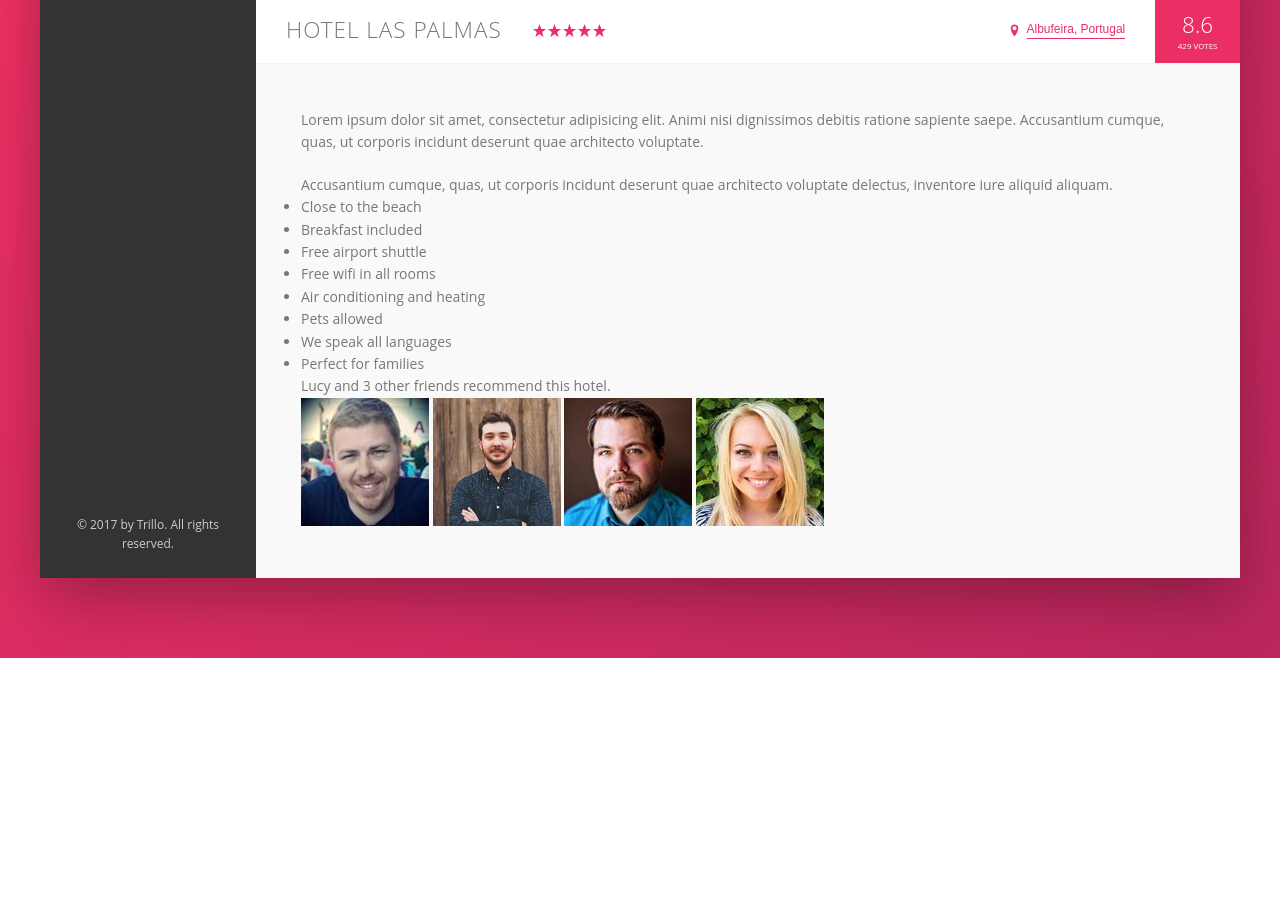
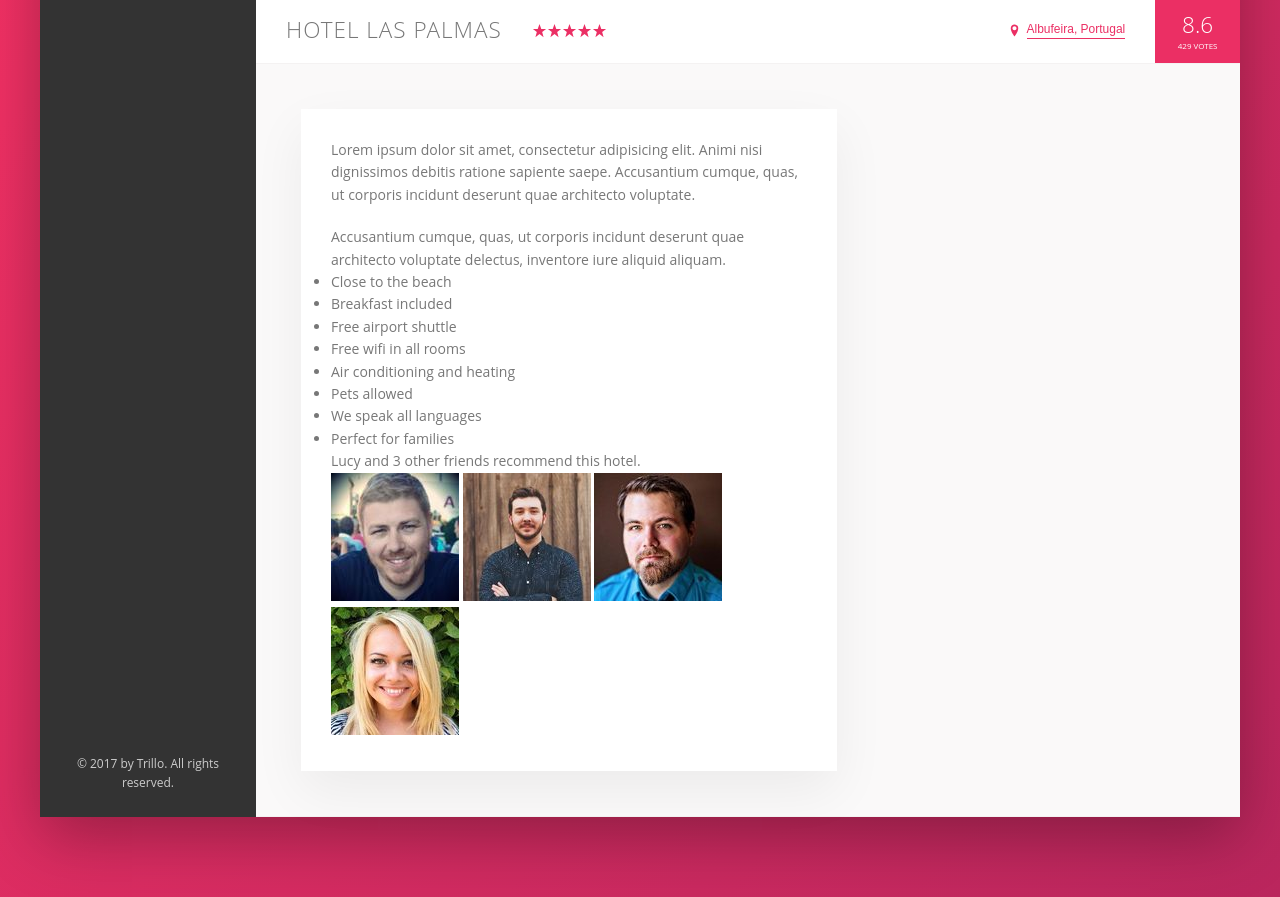
Before and after one commit to nazarepiedady/trillo, a website: page index.html in a window 1280 px wide. Shown: the part 538-1435 px from the top of the page. Before the commit the page ends 1196 px from the top, so only its background shows below. Drawn offline with Linux system fonts and the light colour scheme.

Commit message:
Set styles to the description section

```diff
--- a/assets/styles/sass/layouts/_description.scss
+++ b/assets/styles/sass/layouts/_description.scss
@@ -0,0 +1,17 @@
+.description {
+  flex: 0 0 60%;
+  padding: 3rem;
+  margin-right: 4.5rem;
+  background-color: #fff;
+  box-shadow: $light-shadow;
+
+  @media only screen and (max-width: $bp-medium) {
+    padding: 2rem;
+    margin-right: 3rem;
+  }
+
+  @media only screen and (max-width: $bp-small) {
+    margin-right: 0;
+    margin-bottom: 3rem;
+  }
+}
```
Also changed, not shown: assets/styles/main.css, 1 other file.
